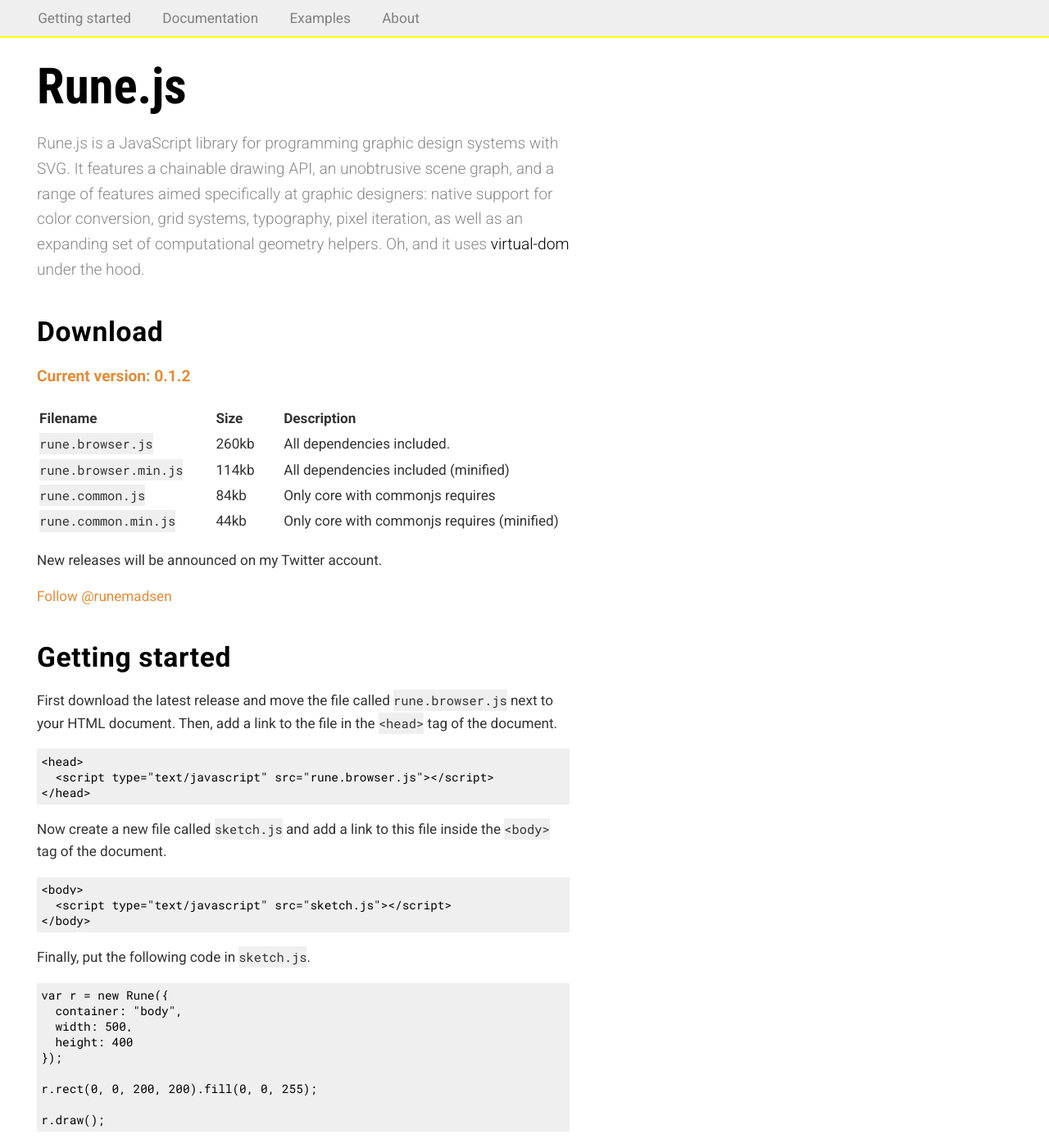
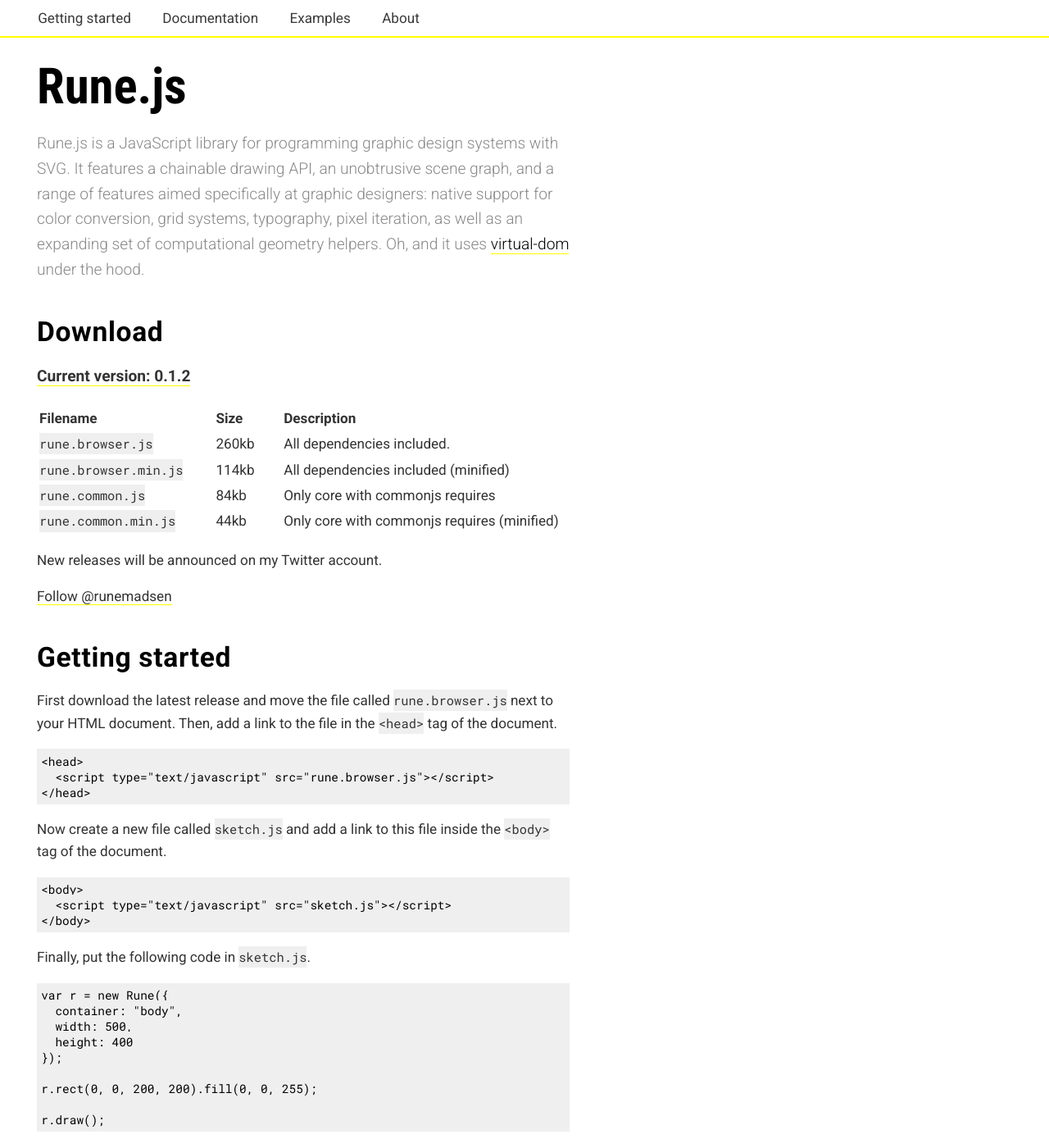
Before and after one commit to runemadsen/rune.js, a Jekyll site: the page built from index.md, in a window 1280 px wide and 1400 px high. Shown: the whole window at 82% size. Built offline with Jekyll 4.4.1, drawn with Linux system fonts in a browser that asks for light colours; nearby versions of some CDN libraries; comment, search, counter and statistics services are not loaded.

Commit message:
updating site

```diff
--- a/_sass/_fonts.scss
+++ b/_sass/_fonts.scss
@@ -38,8 +38,9 @@
 }
 
 a {
-  color: #E48B37;
+  color: #333;
   text-decoration: none;
+  border-bottom: 1px solid $yellow;
 }
 
 // Body
@@ -59,6 +60,9 @@
 pre {
   background-color: $gray;
   padding: 0.4em;
+  code {
+    background-color: inherit;
+  }
 }
 
 code {
--- a/_sass/_layout.scss
+++ b/_sass/_layout.scss
@@ -18,7 +18,7 @@
 // --------------------------------------------------------
 
 header {
-  background-color: $gray;
+  background-color: rgba(255, 255, 255, 0.8);
   border-bottom: 2px solid $yellow;
   width: 100%;
   position: fixed;
@@ -37,8 +37,8 @@
       display: inline-block;
 
       a {
-        color: gray;
-        text-decoration: none;
+        color: #3A3A3A;
+        border: none;
       }
     }
   }
```
